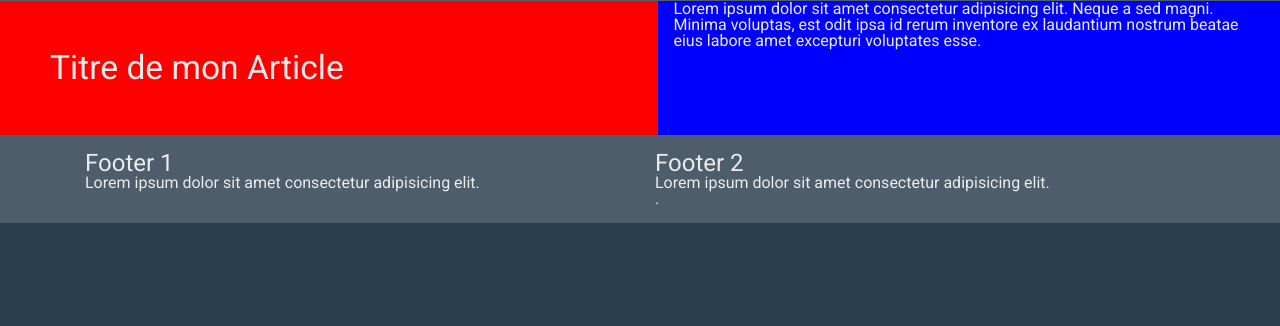
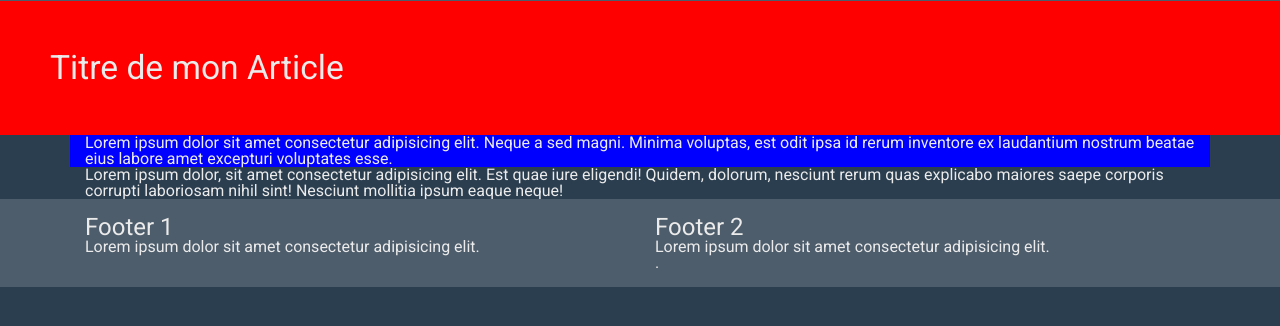
Before and after one commit to Miniroups/projet_blog_promo, a PHP site: page /wip/article.php in a window 1280 px wide. Shown: the part 37-363 px from the top of the page. Run offline with PHP 8.4, Linux system fonts and the light colour scheme; some libraries are stand-ins or nearby versions.

Commit message:
Update for Yanek v2

```diff
--- a/public/css/style.css
+++ b/public/css/style.css
@@ -409,6 +409,7 @@ nav.navbar {
 .content {
     display: flex;
     flex-grow: 2;
+    flex-direction: column;
 }
 
 /* NOTE Yanek */
@@ -418,11 +419,11 @@ nav.navbar {
 
 /*  NOTE Rodrigo */
 
-.head-article {
+.content.article-show .head-article {
     background-color: red;
     padding: 50px;
 }
 
-section.article {
+.content.article-show section.article {
     background-color: blue;
 }
--- a/public/wip/article.php
+++ b/public/wip/article.php
@@ -1,6 +1,8 @@
 <?php include_once('./include_head.php');?>
+<?php include_once('./include_header.php');?>
 
-<?php include_once('./include_header.php');?>
+<div class="content article-show">
+
     <!-- En tête de l'article -->
     <div class="container-fluid head-article">
         <h1>Titre de mon Article</h1>
@@ -11,4 +13,10 @@
         Lorem ipsum dolor sit amet consectetur adipisicing elit. Neque a sed magni. Minima voluptas, est odit ipsa id rerum inventore ex laudantium nostrum beatae eius labore amet excepturi voluptates esse.
     </section>
 
+    <!-- Espace commentaire de l'article -->
+    <section class="container commentaire">
+        Lorem ipsum dolor, sit amet consectetur adipisicing elit. Est quae iure eligendi! Quidem, dolorum, nesciunt rerum quas explicabo maiores saepe corporis corrupti laboriosam nihil sint! Nesciunt mollitia ipsum eaque neque!
+    </section>
+</div>
+
 <?php include_once('./include_footer.php');?>
--- a/public/wip/include_footer.php
+++ b/public/wip/include_footer.php
@@ -1,4 +1,3 @@
-</div>
 <footer id="footer">
     <div class="container">
         <div class="row">
--- a/public/wip/include_header.php
+++ b/public/wip/include_header.php
@@ -25,4 +25,3 @@
     </div>
     </div>
 </nav>
-<div class="content">
```
